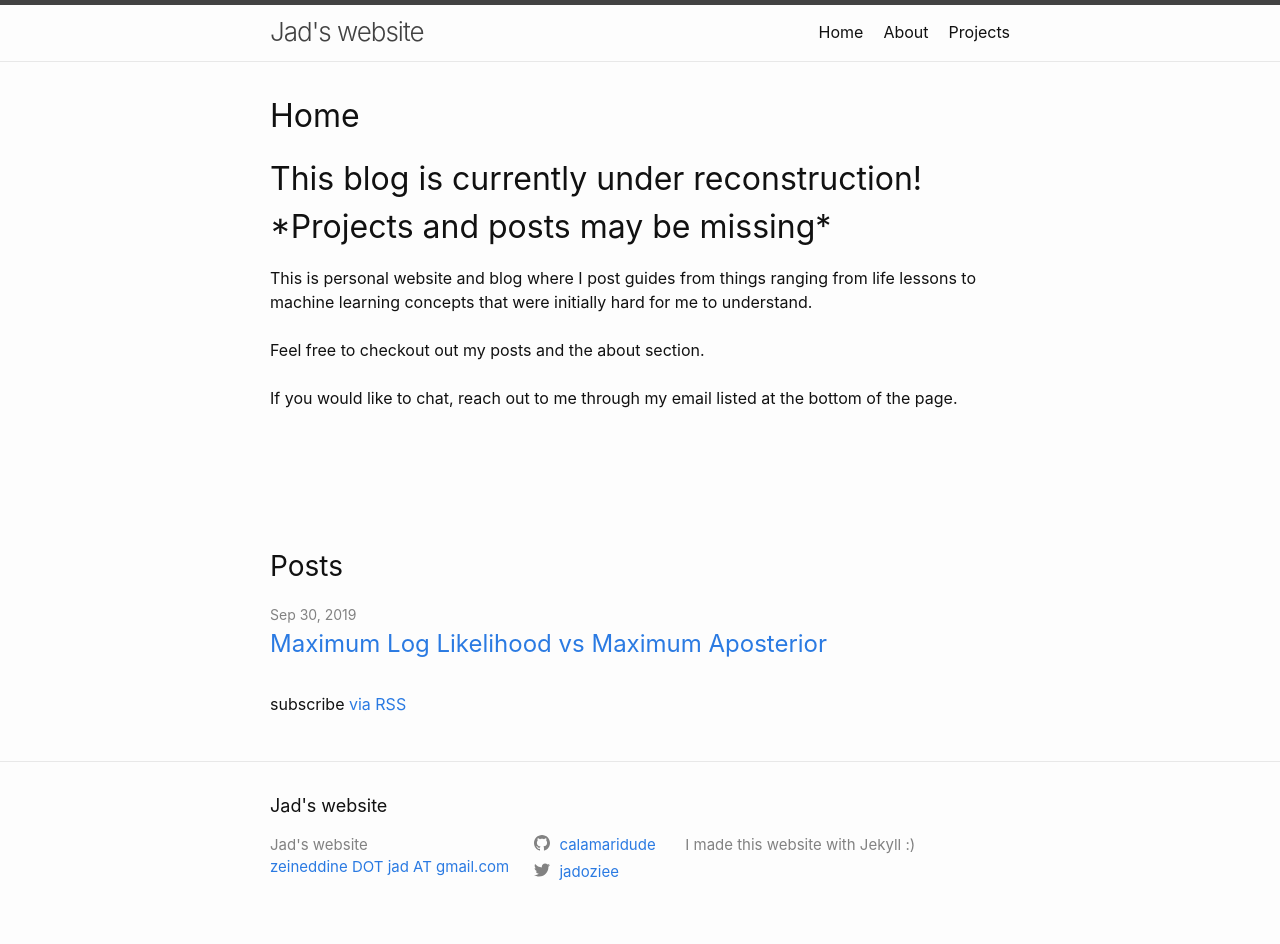
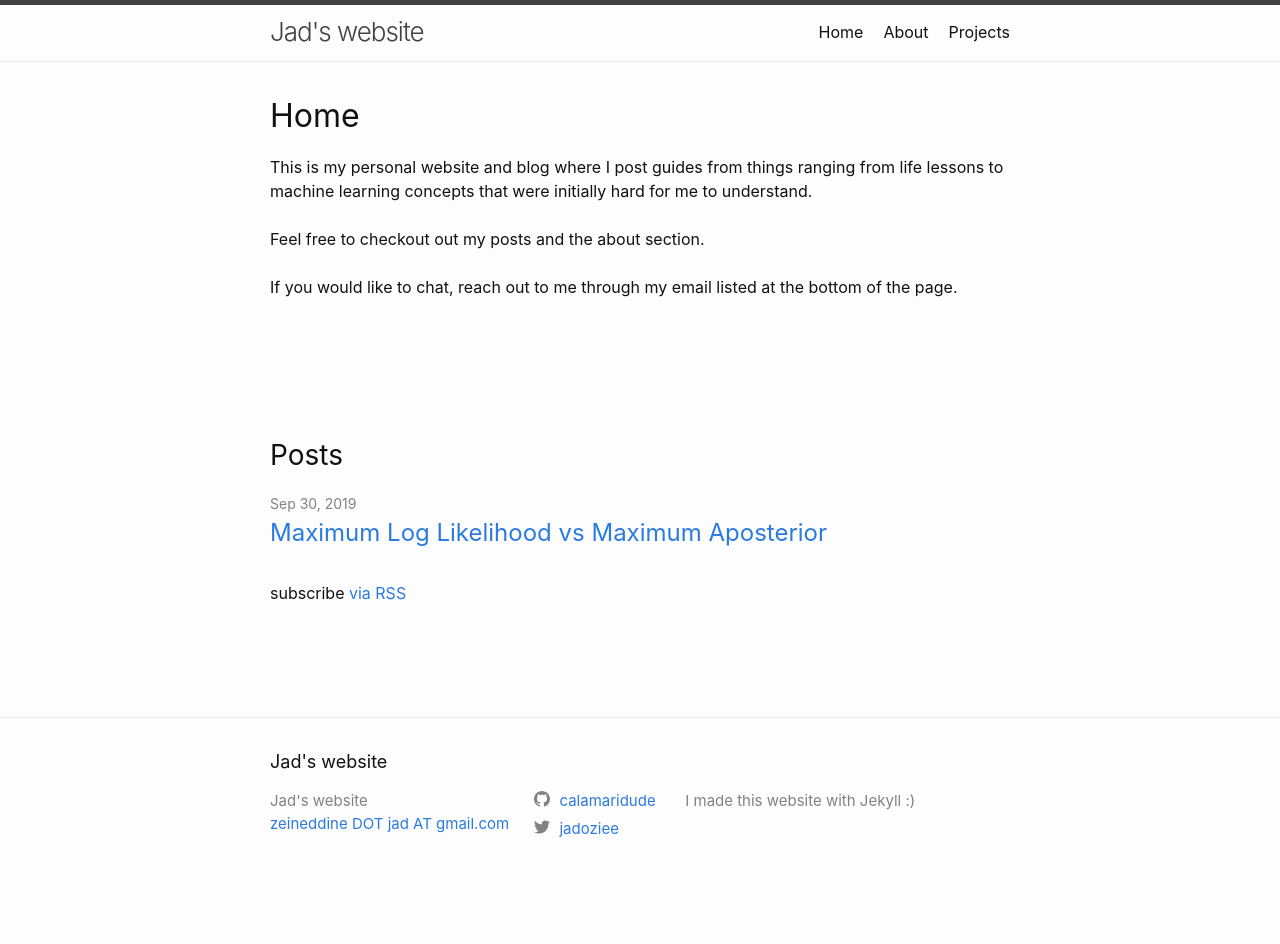
Before and after one commit to CalamariDude/calamaridude.github.io, a Jekyll site: the page built from index.markdown, in a window 1280 px wide. Built offline with Jekyll 4.4.1, drawn with Linux system fonts in a browser that asks for light colours; nearby versions of some CDN libraries; after the commit the page ends 900 px from its top, so only the background shows below that.

Commit message:
reconstruction

```diff
--- a/index.markdown
+++ b/index.markdown
@@ -6,8 +6,7 @@ layout: home
 title: Home
 order: 0
 ---
-<h1>This blog is currently under reconstruction! *Projects and posts may be missing*</h1>
-This is personal website and blog where I post guides from things ranging from life lessons to machine learning concepts that were initially hard for me to understand.
+This is my personal website and blog where I post guides from things ranging from life lessons to machine learning concepts that were initially hard for me to understand.
 <br><br>
 Feel free to checkout out my posts and the about section.
 <br><br>
```
